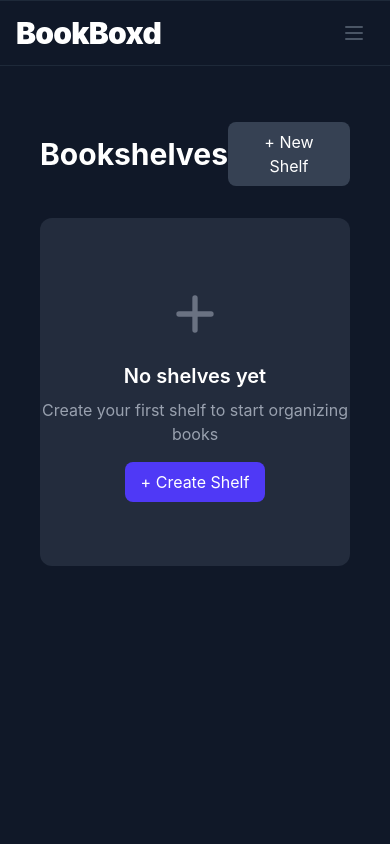
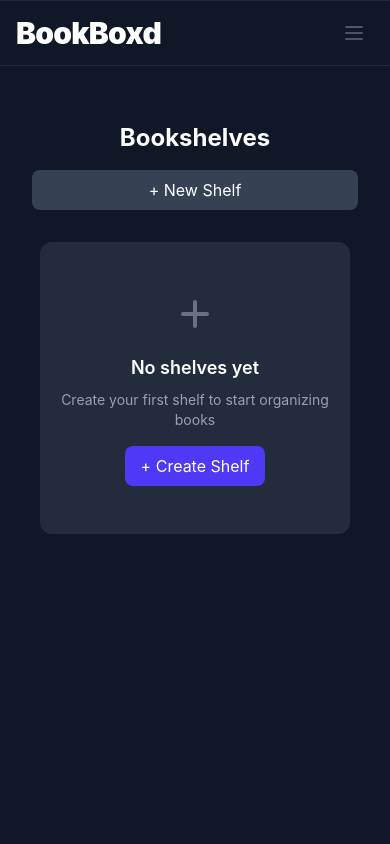
Before and after one commit to jestemczyk/BookBoxed, a React (Vite) app: page /bookshelves in a window 390 px wide. Shown: the top 844 px of the page. Built offline with nearby package versions, Linux system fonts and the light colour scheme.

Commit message:
feat: add adaptivity imrove visual of shelves page

```diff
--- a/src/components/MiniShelf.tsx
+++ b/src/components/MiniShelf.tsx
@@ -18,6 +18,7 @@ export const MiniShelf = ({
 }: MiniShelfProps) => {
     const displayBooks = books.slice(0, 7);
     const count = books.length;
+    const hasMoreBooks = books.length > 7;
 
     const handleDelete = (e: React.MouseEvent) => {
         e.preventDefault();
@@ -28,14 +29,14 @@ export const MiniShelf = ({
     return (
         <Link
             to={`/bookshelves/${id}`}
-            className="flex flex-col bg-gray-800/50 backdrop-blur-sm rounded-xl p-5 hover:bg-gray-800/70 transition-all duration-300 group/shelf border border-gray-700/50 hover:border-gray-600"
+            className="flex flex-col bg-gray-800/50 backdrop-blur-sm rounded-xl p-4 sm:p-5 hover:bg-gray-800/70 transition-all duration-300 group/shelf border border-gray-700/50 hover:border-gray-600"
         >
-            <div className="flex justify-between items-center mb-4">
-                <div className="flex items-center gap-2">
-                    <h2 className="text-xl font-semibold text-white group-hover/shelf:text-indigo-300 transition-colors">
+            <div className="flex flex-col sm:flex-row justify-between items-start sm:items-center gap-3 mb-4">
+                <div className="flex flex-wrap items-center gap-2">
+                    <h2 className="text-lg sm:text-xl font-semibold text-white group-hover/shelf:text-indigo-300 transition-colors">
                         {name}
                     </h2>
-                    <span className="text-gray-400 text-sm group-hover/shelf:text-indigo-300 transition-colors">
+                    <span className="text-gray-400 text-xs sm:text-sm group-hover/shelf:text-indigo-300 transition-colors">
                         ({count} books)
                     </span>
                     <svg
@@ -55,9 +56,9 @@ export const MiniShelf = ({
 
                 <button
                     onClick={handleDelete}
-                    className="flex items-center gap-1.5 px-3 py-1.5 rounded-full bg-red-500/10 hover:bg-red-500/20 transition-all duration-200 group/delete cursor-pointer"
+                    className="flex items-center gap-1.5 px-2.5 py-1 sm:px-3 sm:py-1.5 rounded-full bg-red-500/10 hover:bg-red-500/20 transition-all duration-200 group/delete cursor-pointer"
                 >
-                    <Trash2 className="w-3.5 h-3.5 text-red-400 group-hover/delete:text-red-300 transition-colors" />
+                    <Trash2 className="w-3 h-3 sm:w-3.5 sm:h-3.5 text-red-400 group-hover/delete:text-red-300 transition-colors" />
                     <span className="text-xs text-red-400 group-hover/delete:text-red-300 transition-colors">
                         Delete
                     </span>
@@ -65,7 +66,7 @@ export const MiniShelf = ({
             </div>
 
             <div className="relative">
-                <div className="flex gap-4 overflow-x-auto pb-4 scrollbar-thin scrollbar-thumb-gray-700 scrollbar-track-transparent">
+                <div className="flex gap-2 sm:gap-4 overflow-x-auto pb-4 scrollbar-thin scrollbar-thumb-gray-700 scrollbar-track-transparent">
                     {displayBooks.map((book, idx) => (
                         <ShelfMiniBook
                             key={idx}
@@ -74,6 +75,19 @@ export const MiniShelf = ({
                             coverUrl={book.thumbnail}
                         />
                     ))}
+
+                    {hasMoreBooks && (
+                        <div className="flex items-center justify-center min-w-[100px] group/seeall">
+                            <div className="text-center">
+                                <div className="text-3xl font-bold text-gray-500 group-hover/shelf:text-indigo-400 transition-colors">
+                                    +{books.length - 7}
+                                </div>
+                                <div className="text-xs text-gray-500 group-hover/shelf:text-indigo-400 transition-colors mt-1">
+                                    more
+                                </div>
+                            </div>
+                        </div>
+                    )}
                 </div>
             </div>
         </Link>
--- a/src/pages/Bookshelves.tsx
+++ b/src/pages/Bookshelves.tsx
@@ -14,19 +14,21 @@ export const Bookshelves = () => {
     }
 
     return (
-        <div className="min-h-screen text-white p-6">
+        <div className="min-h-screen text-white px-4 py-6 sm:px-6 md:p-6">
             <div className="container mx-auto max-w-6xl">
-                <div className="flex justify-between items-center mb-8">
-                    <h1 className="text-3xl font-bold">Bookshelves</h1>
+                <div className="flex flex-col sm:flex-row justify-between items-center gap-4 mb-8">
+                    <h1 className="text-2xl sm:text-3xl font-bold text-center sm:text-left">
+                        Bookshelves
+                    </h1>
                     <button
                         onClick={() => setIsModalOpen(true)}
-                        className="bg-gray-700 hover:bg-gray-800 text-white px-4 py-2 rounded-lg transition-colors cursor-pointer"
+                        className="bg-gray-700 hover:bg-gray-800 text-white px-4 py-2 rounded-lg transition-colors cursor-pointer w-full sm:w-auto"
                     >
                         + New Shelf
                     </button>
                 </div>
 
-                <div className="space-y-8">
+                <div className="space-y-6 sm:space-y-8">
                     {shelves.map((shelf) => (
                         <MiniShelf
                             key={shelf.id}
@@ -39,9 +41,9 @@ export const Bookshelves = () => {
                 </div>
 
                 {shelves.length === 0 && (
-                    <div className="text-center py-16 bg-gray-700/50 rounded-xl">
+                    <div className="text-center py-12 sm:py-16 bg-gray-700/50 rounded-xl mx-2 sm:mx-0">
                         <svg
-                            className="w-16 h-16 text-gray-500 mx-auto mb-4"
+                            className="w-12 h-12 sm:w-16 sm:h-16 text-gray-500 mx-auto mb-4"
                             fill="none"
                             stroke="currentColor"
                             viewBox="0 0 24 24"
@@ -53,10 +55,10 @@ export const Bookshelves = () => {
                                 d="M12 6v6m0 0v6m0-6h6m-6 0H6"
                             />
                         </svg>
-                        <h3 className="text-xl font-semibold mb-2">
+                        <h3 className="text-lg sm:text-xl font-semibold mb-2 px-4">
                             No shelves yet
                         </h3>
-                        <p className="text-gray-400 mb-4">
+                        <p className="text-sm sm:text-base text-gray-400 mb-4 px-4">
                             Create your first shelf to start organizing books
                         </p>
                         <button
```
